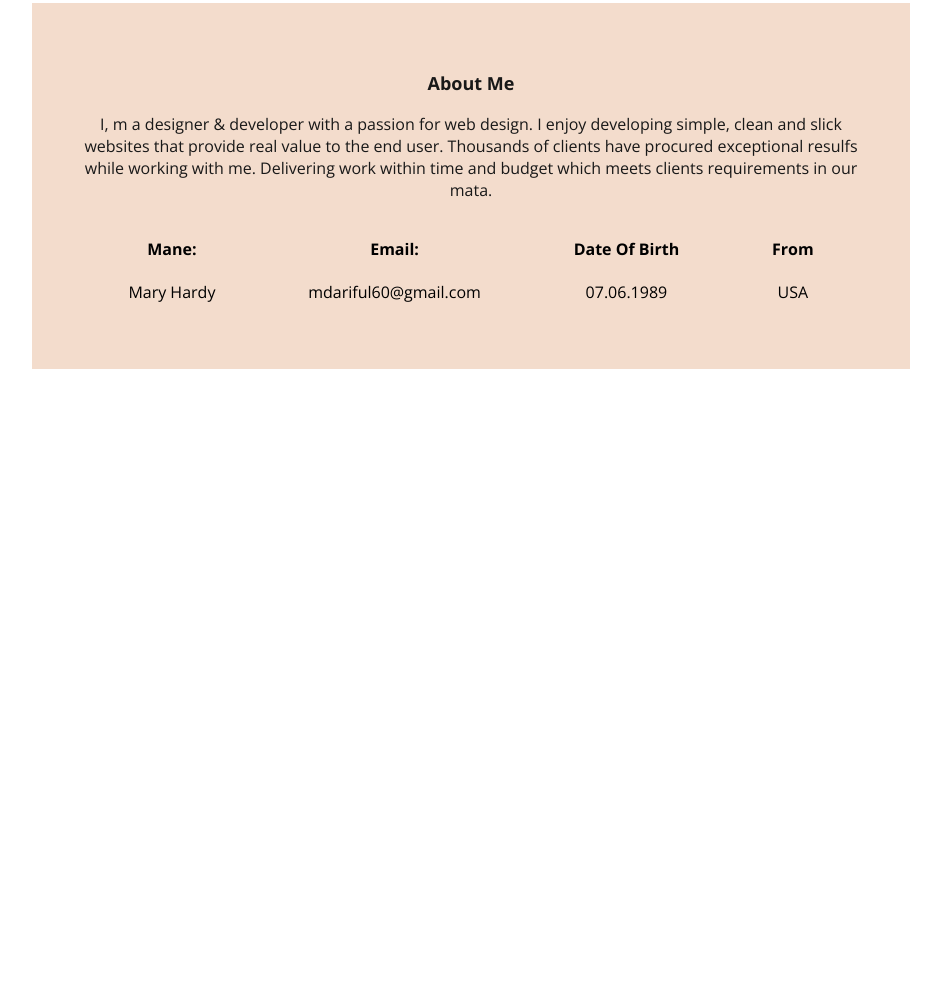
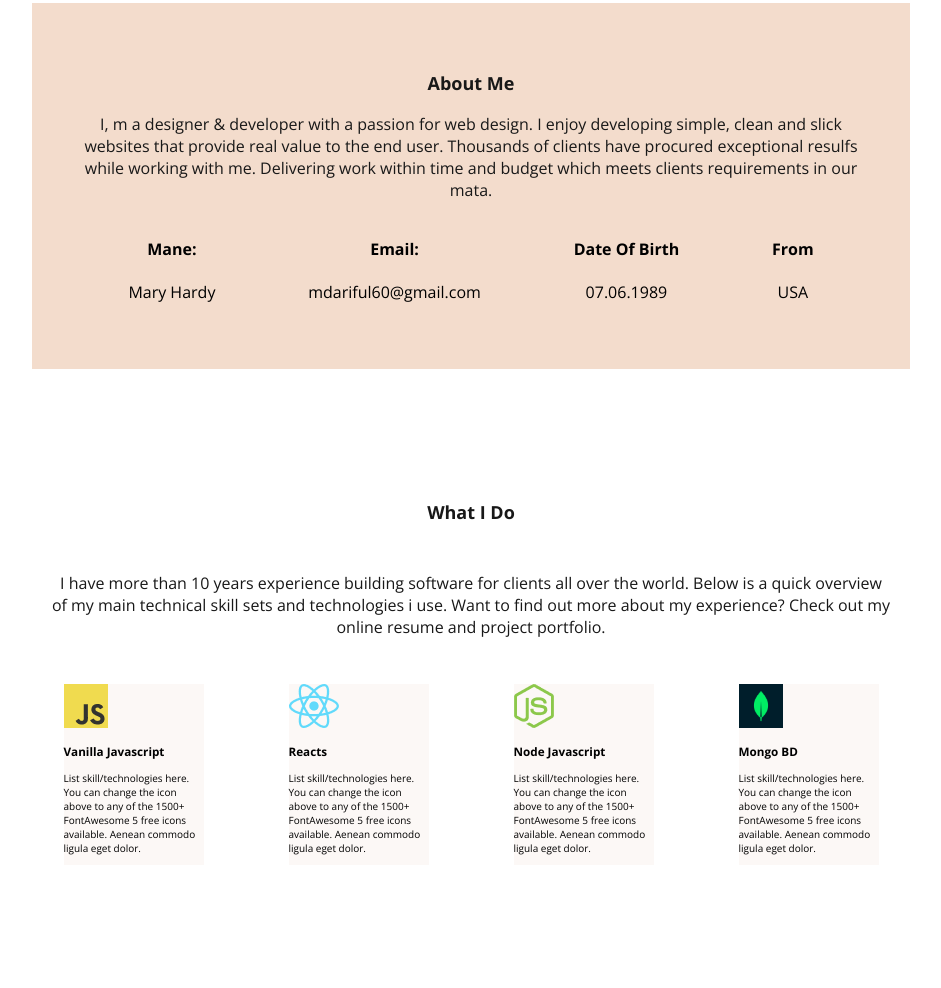
Before and after one commit to A01711575013/web-developer-portfolio, a plain HTML site: page index.html in a window 1280 px wide. Shown: the part 627-1615 px from the top of the page, without its empty margins (107-1048 px from the left). Before the commit the page ends 1127 px from the top, so only its background shows below. Drawn offline with nearby package versions, Linux system fonts and the light colour scheme.

Commit message:
skill add

```diff
--- a/index.html
+++ b/index.html
@@ -56,7 +56,36 @@
                     <h4 class="info-title">From</h4>
                     <p class="info-description">USA</p>
                 </div>
+            </div>
+        </section>
+        <!-- What I do -->
+        <section  >
+            <h3 class="section-title">What I Do</h3>
+            <p id="what-i-do" class="section-descrip">
+                I have more than 10 years experience building software for clients all over the world. Below is a quick overview of my main technical skill sets and technologies i use. Want to find out more about my experience? Check out my online resume and project portfolio.
+            </p>
+            <div class="skill-contanier">
 
+                <div class="skill">
+                    <img src="images/icons/js.png" alt="">
+                    <h3 class="skill-title">Vanilla Javascript </h3>
+                    <p class="skill-description">List skill/technologies here. You can change the icon above to any of the 1500+ FontAwesome 5 free icons available. Aenean commodo ligula eget dolor.</p>
+                </div>
+                <div class="skill">
+                    <img src="images/icons/react.png" alt="">
+                    <h3 class="skill-title">Reacts</h3>
+                    <p class="skill-description">List skill/technologies here. You can change the icon above to any of the 1500+ FontAwesome 5 free icons available. Aenean commodo ligula eget dolor.</p>
+                </div>
+                <div class="skill">
+                    <img src="images/icons/nodejs.png" alt="">
+                    <h3 class="skill-title">Node Javascript</h3>
+                    <p class="skill-description">List skill/technologies here. You can change the icon above to any of the 1500+ FontAwesome 5 free icons available. Aenean commodo ligula eget dolor.</p>
+                </div>
+                <div class="skill">
+                    <img src="images/icons/mongo.png" alt="">
+                    <h3 class="skill-title">Mongo BD</h3>
+                    <p class="skill-description">List skill/technologies here. You can change the icon above to any of the 1500+ FontAwesome 5 free icons available. Aenean commodo ligula eget dolor.</p>
+                </div>
             </div>
         </section>
     </main>
--- a/styles/style.css
+++ b/styles/style.css
@@ -90,3 +90,18 @@ main {
 .about-nfo {
     text-align: center;
 }
+#what-i-do {
+    padding: 30px 150px;
+}
+.skill-contanier {
+    display: flex;
+    justify-content: space-around;
+    padding: 0 120px 120px 120px;
+    margin-top: 12px;
+}
+.skill {
+    width: 140px;
+    font-size: 10px;
+    background-color: #fcf8f6;
+
+}
```
